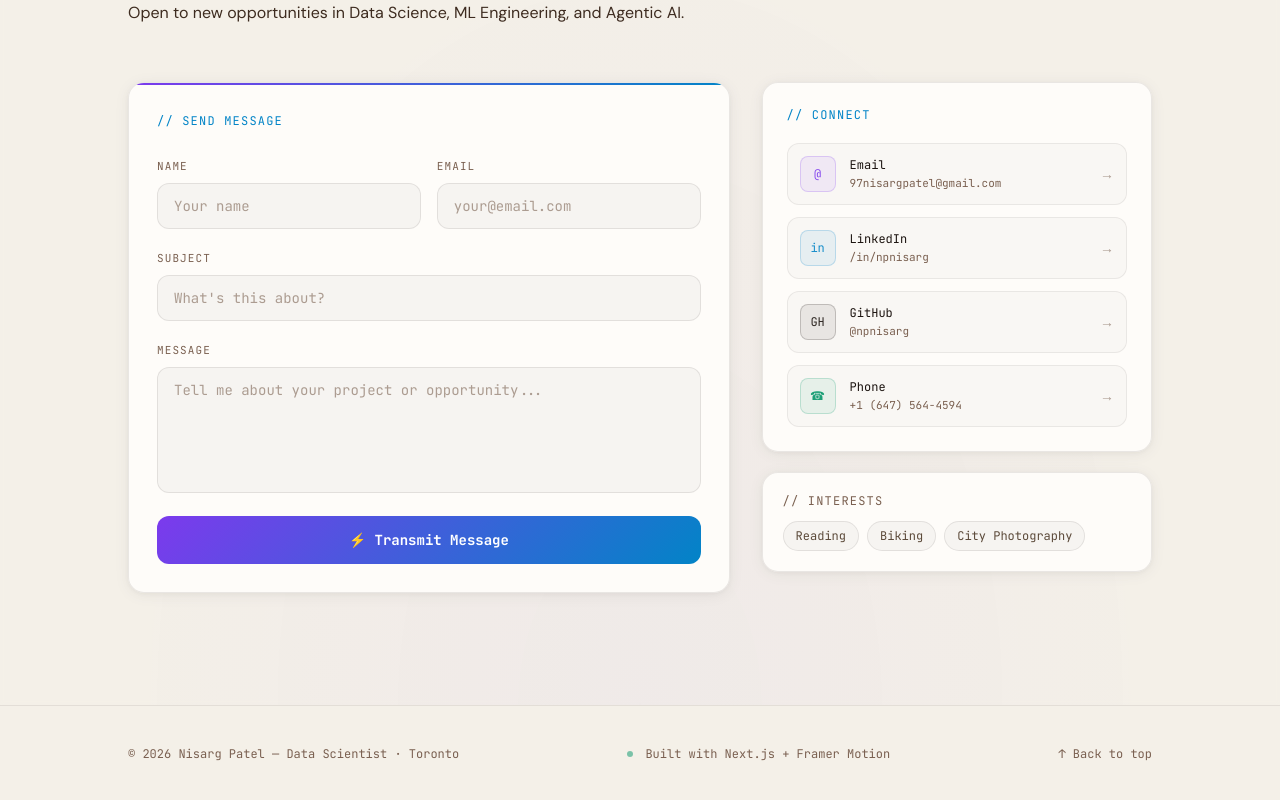
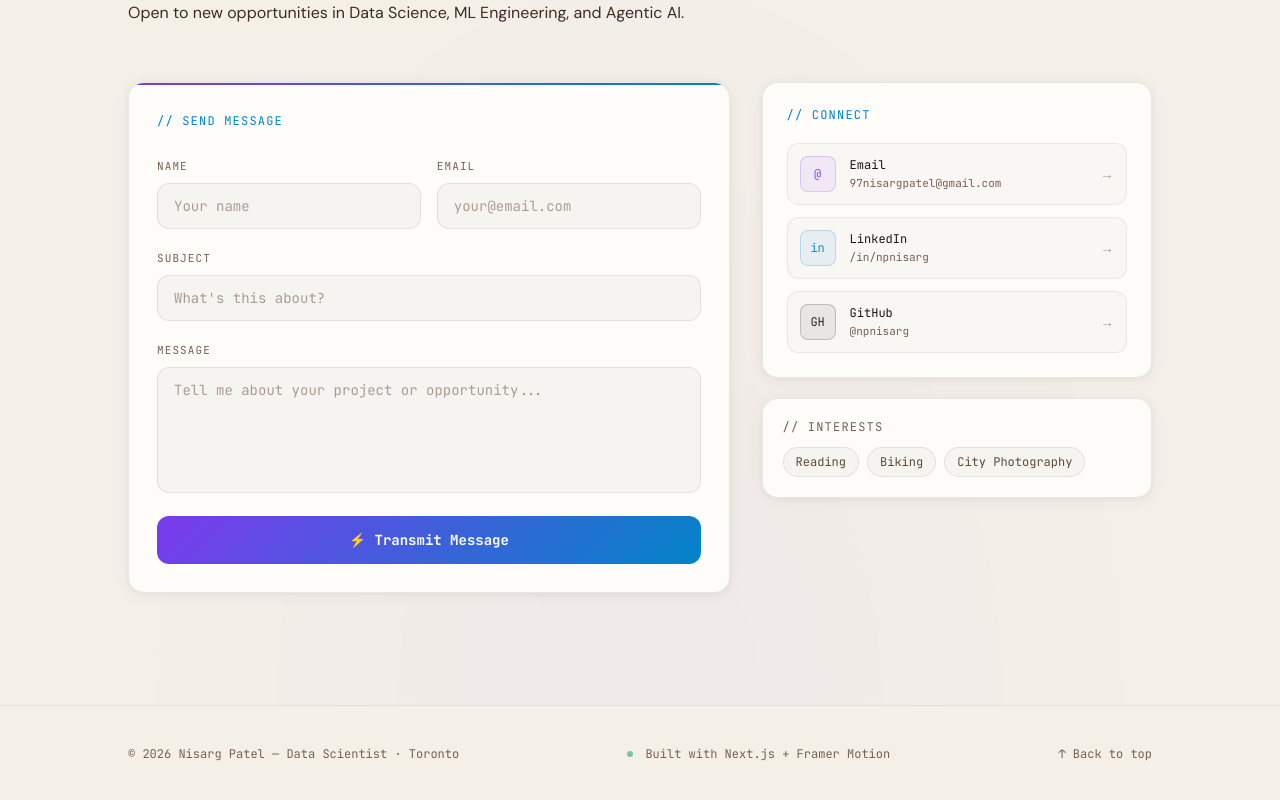
Before and after one commit to npnisarg/portfolio-website, a Next.js app: page / in a window 1280 px wide. Shown: the part 10710-11510 px from the top of the page. Built offline with nearby package versions, Linux system fonts and the light colour scheme.

Commit message:
Remove phone number from contact section

```diff
--- a/src/components/Contact.tsx
+++ b/src/components/Contact.tsx
@@ -43,7 +43,6 @@ export default function Contact() {
     { name: 'Email',    handle: PERSONAL.email,    href: `mailto:${PERSONAL.email}`,  icon: '@',  color: 'rgba(124,58,237,' },
     { name: 'LinkedIn', handle: '/in/npnisarg',     href: PERSONAL.linkedin,            icon: 'in', color: 'rgba(2,132,199,'  },
     { name: 'GitHub',   handle: '@npnisarg',        href: PERSONAL.github,              icon: 'GH', color: 'rgba(28,20,16,'  },
-    { name: 'Phone',    handle: PERSONAL.phone,     href: `tel:${PERSONAL.phone}`,      icon: '☎', color: 'rgba(5,150,105,' },
   ]
 
   return (
--- a/src/lib/data.ts
+++ b/src/lib/data.ts
@@ -10,7 +10,6 @@ export const PERSONAL = {
   location: 'Mississauga / Toronto, Ontario, Canada',
   company:  'PepsiCo Canada',
   email:    '97nisargpatel@gmail.com',
-  phone:    '+1 (647) 564-4594',
   github:   'https://github.com/npnisarg',
   linkedin: 'https://linkedin.com/in/npnisarg',
   website:  'https://npnisarg.github.io',
```
